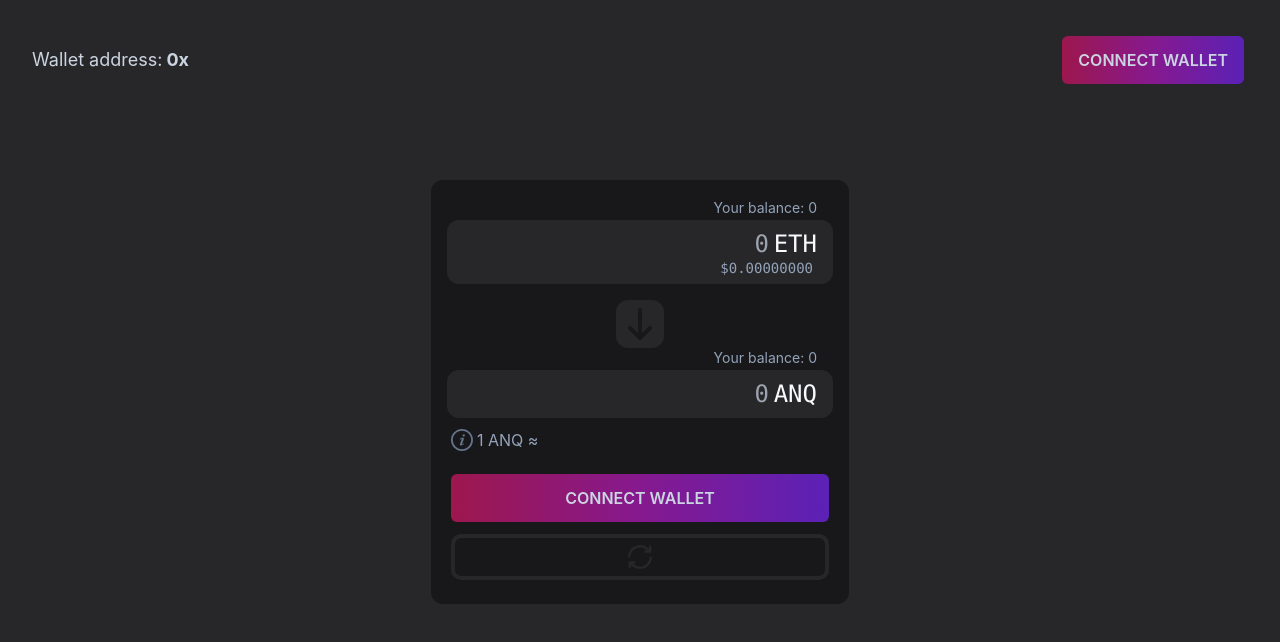
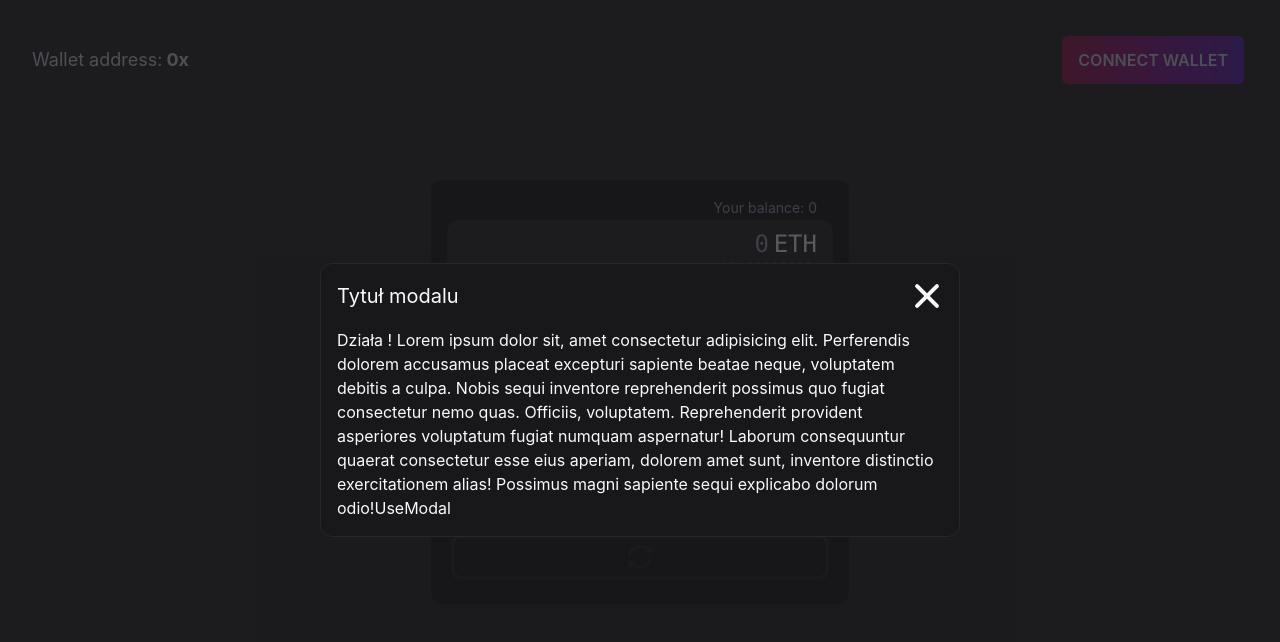
Before and after one commit to anteqkois/ANQSwap, a React (Create React App) app in the folder client/: page / in a window 1280 px wide. Shown: the top 642 px of the page. Built offline with nearby package versions, Linux system fonts and the light colour scheme.

Commit message:
Set initail useModal setting and layout

```diff
--- a/client/public/index.html
+++ b/client/public/index.html
@@ -1,14 +1,12 @@
 <!DOCTYPE html>
 <html lang="en">
+
 <head>
   <meta charset="utf-8" />
   <link rel="icon" href="%PUBLIC_URL%/favicon.ico" />
   <meta name="viewport" content="width=device-width, initial-scale=1" />
   <meta name="theme-color" content="#000000" />
-    <meta
-      name="description"
-      content="Web site created using create-react-app"
-    />
+  <meta name="description" content="Web site created using create-react-app" />
   <link rel="apple-touch-icon" href="%PUBLIC_URL%/logo192.png" />
   <!--
       manifest.json provides metadata used when your web app is installed on a
@@ -26,9 +24,11 @@
     -->
   <title>React App</title>
 </head>
+
 <body>
   <noscript>You need to enable JavaScript to run this app.</noscript>
   <div id="root"></div>
+  <div id="modalPortal"></div>
   <!--
       This HTML file is a template.
       If you open it directly in the browser, you will see an empty page.
@@ -40,4 +40,5 @@
       To create a production bundle, use `npm run build` or `yarn build`.
     -->
 </body>
+
 </html>
--- a/client/src/components/Swap.jsx
+++ b/client/src/components/Swap.jsx
@@ -1,5 +1,6 @@
 import React, { useState, useEffect, useReducer, useCallback } from "react";
 import useDebounce from "../hooks/useDebounce";
+import useModal from "../hooks/useModal";
 import {
   handleInputPattern,
   handleOutputPattern,
@@ -433,6 +434,8 @@ const Swap = ({
     [state.output.amount, state.input.symbol]
   );
 
+  const [Modal, setModal] = useModal();
+
   return (
     <div className="relative flex items-center justify-center w-max bg-zinc-900 rounded-xl my-5">
       <div className="h-full w-full p-4 text-base">
@@ -494,6 +497,8 @@ const Swap = ({
             </svg>
           </Button>
         </div>
+      <Modal>Działa ! Lorem ipsum dolor sit, amet consectetur adipisicing elit. Perferendis dolorem accusamus placeat excepturi sapiente beatae neque, voluptatem debitis a culpa. Nobis sequi inventore reprehenderit possimus quo fugiat consectetur nemo quas.
+      Officiis, voluptatem. Reprehenderit provident asperiores voluptatum fugiat numquam aspernatur! Laborum consequuntur quaerat consectetur esse eius aperiam, dolorem amet sunt, inventore distinctio exercitationem alias! Possimus magni sapiente sequi explicabo dolorum odio!</Modal>
       </div>
     </div>
   );
--- /dev/null
+++ b/client/src/hooks/useModal.jsx
@@ -0,0 +1,37 @@
+import { useState } from "react";
+import ReactDom from "react-dom";
+
+function useModal() {
+  const [showModal, setShowModal] = useState(true);
+
+  const Modal = ({ children, title }) => {
+    return ReactDom.createPortal(
+      showModal && (
+        <div
+          className="fixed inset-0 bg-zinc-900/70 z-100"
+          // onClick={() => setShowModal(false)}
+        >
+          <div className="fixed top-1/2 left-1/2 -translate-x-1/2 -translate-y-1/2 p-4 text-slate-50 bg-zinc-900 border border-zinc-800 rounded-xl z-150">
+            <div className="flex items-center justify-between pb-4">
+              <h1 className="text-xl">Tytuł modalu</h1>
+              <span
+                className="relative p-4 cursor-pointer z-200"
+                onClick={() => setShowModal(false)}
+              >
+                <span className="absolute top-1/2 left-1/2 -translate-x-1/2 -translate-y-1/2 rotate-45 w-1 h-8 rounded bg-slate-50"></span>
+                <span className="absolute top-1/2 left-1/2 -translate-x-1/2 -translate-y-1/2 -rotate-45 w-1 h-8 rounded bg-slate-50"></span>
+              </span>
+            </div>
+            {children}
+            UseModal
+          </div>
+        </div>
+      ),
+      document.getElementById("modalPortal")
+    );
+  };
+
+  return [Modal, setShowModal, showModal];
+}
+
+export default useModal;
```
Lines whose indentation alone changed are shown as unchanged.
